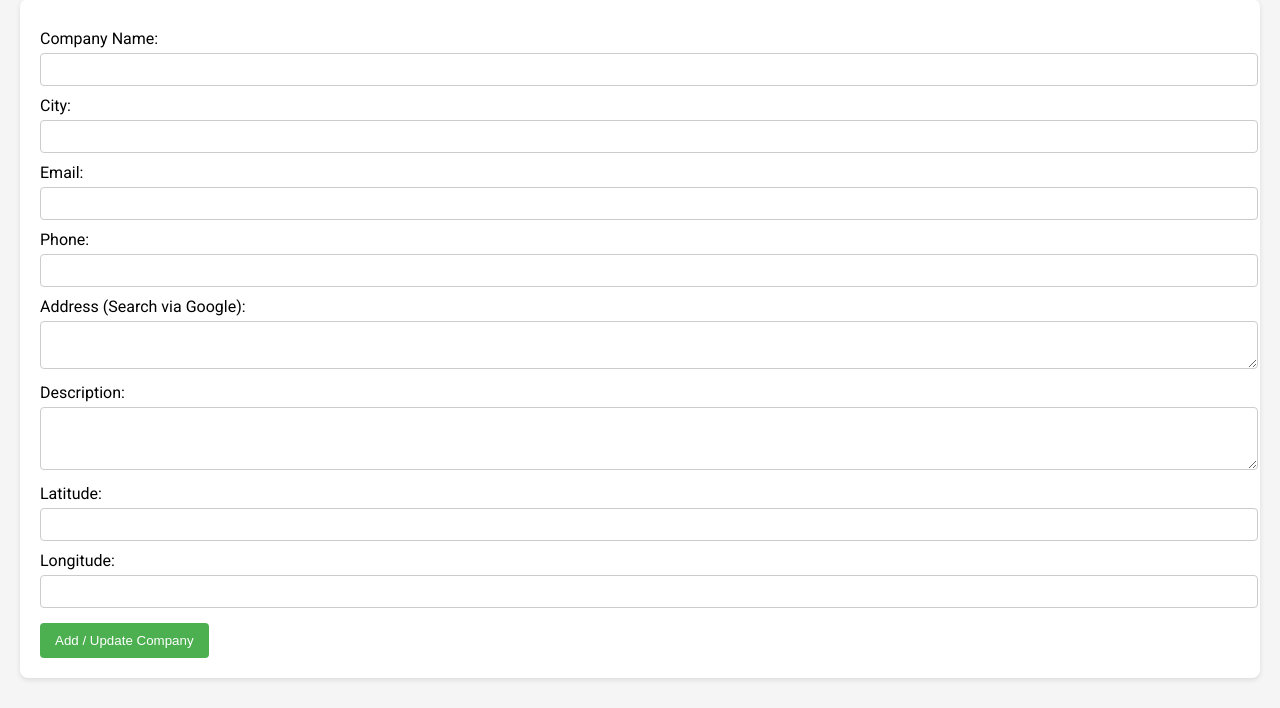
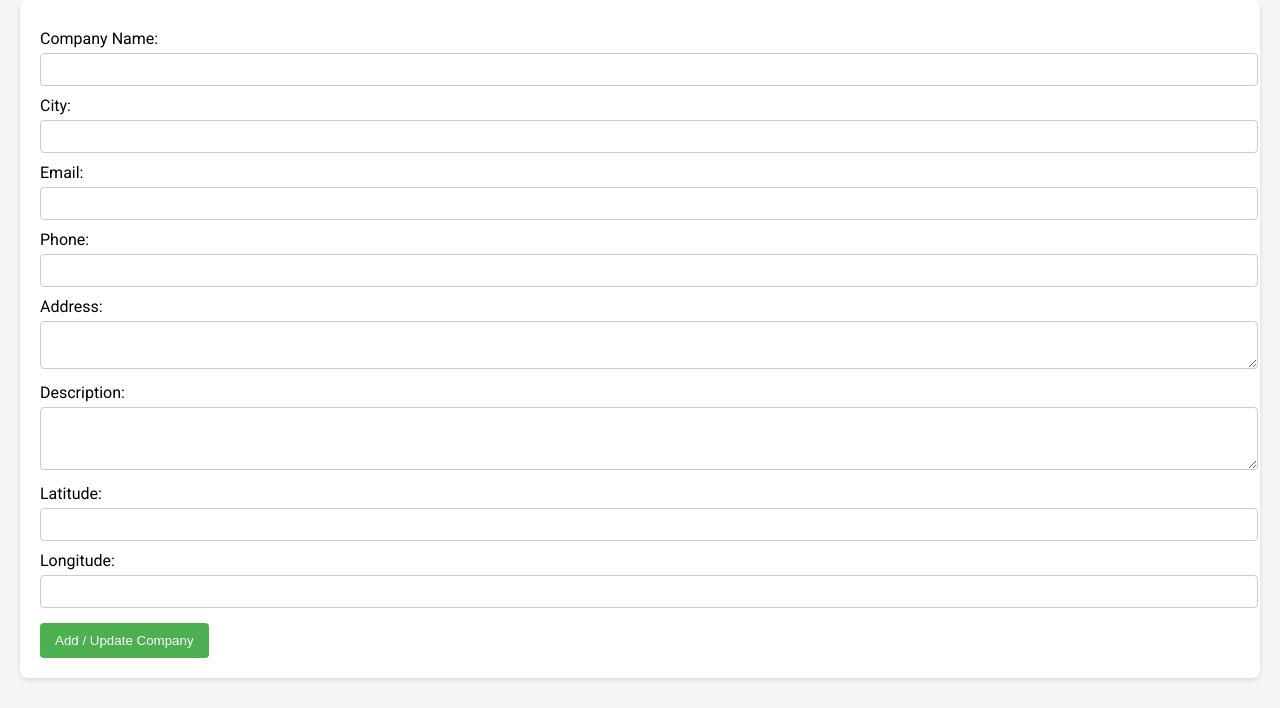
Before and after one commit to Swalehjamshaid/Sentiment-analysis-, a Python web app: template review_saas/app/templates/companies.html in a window 1280 px wide. Shown: the part 82-790 px from the top of the page. Run offline with Jinja, Linux system fonts and the light colour scheme; the template is opened without the code that fills it, so the values that code supplies are empty; some libraries are stand-ins or nearby versions.

Commit message:
Update companies.html

```diff
--- a/review_saas/app/templates/companies.html
+++ b/review_saas/app/templates/companies.html
@@ -42,7 +42,7 @@
     <label>Phone:</label>
     <input type="text" id="phone" name="phone">
 
-    <label>Address (Search via Google):</label>
+    <label>Address:</label>
     <textarea id="address" name="address" rows="2"></textarea>
 
     <label>Description:</label>
@@ -54,7 +54,6 @@
     <label>Longitude:</label>
     <input type="number" step="0.000001" id="lng" name="lng">
 
-    <!-- Hidden place_id -->
     <input type="hidden" id="place_id" name="place_id">
 
     <button type="submit">Add / Update Company</button>
@@ -87,7 +86,6 @@ async function fetchCompanies() {
     try {
         const response = await fetch('/companies/list');
         const companies = await response.json();
-
         tableBody.innerHTML = '';
         companies.forEach(c => {
             const row = document.createElement('tr');
@@ -113,15 +111,9 @@ async function fetchCompanies() {
 /* ───────── FORM SUBMIT ───────── */
 form.addEventListener('submit', async (e) => {
     e.preventDefault();
-
     const formData = new FormData(form);
-
     try {
-        const response = await fetch('/companies/', {
-            method: 'POST',
-            body: formData
-        });
-
+        const response = await fetch('/companies/', { method: 'POST', body: formData });
         if (response.ok) {
             alert("Company saved successfully!");
             form.reset();
@@ -136,17 +128,16 @@ form.addEventListener('submit', async (e) => {
     }
 });
 
-/* ───────── GOOGLE AUTOCOMPLETE ───────── */
+/* ───────── GOOGLE AUTOCOMPLETE ON NAME ───────── */
 function initAutocomplete() {
-    const addressInput = document.getElementById('address');
+    const nameInput = document.getElementById('name');
 
-    const autocomplete = new google.maps.places.Autocomplete(addressInput, {
+    const autocomplete = new google.maps.places.Autocomplete(nameInput, {
         types: ['establishment']
     });
 
     autocomplete.addListener('place_changed', async () => {
         const place = autocomplete.getPlace();
-
         if (!place.geometry) {
             console.warn("No geometry available for selected place.");
             return;
@@ -156,6 +147,7 @@ function initAutocomplete() {
         document.getElementById('lng').value = place.geometry.location.lng();
         document.getElementById('place_id').value = place.place_id;
 
+        // Fetch backend enriched details
         try {
             const response = await fetch(`/companies/details?place_id=${place.place_id}`);
             if (response.ok) {
```
